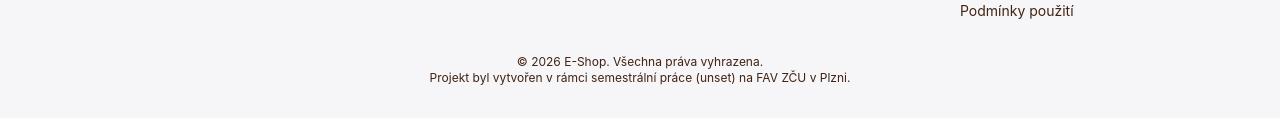
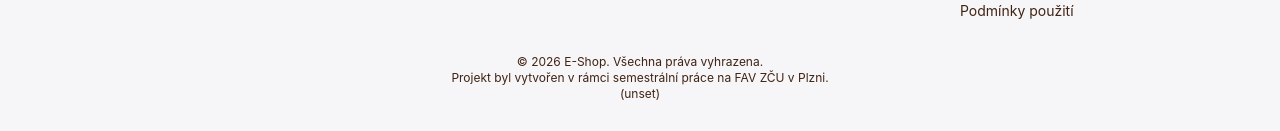
Before and after one commit to florixak/rtsoft-clothing-eshop, a React (Vite) app: page / in a window 1280 px wide. Shown: the part 1984-2115 px from the top of the page. Built offline with nearby package versions, Linux system fonts and the light colour scheme; no server answers.

Commit message:
refactor: move student name to a new line (#207)

```diff
--- a/src/components/layout/footer.tsx
+++ b/src/components/layout/footer.tsx
@@ -6,6 +6,9 @@ import { useTranslation } from "react-i18next";
 
 const Footer = () => {
   const { t } = useTranslation(TRANSLATION_NAMESPACES.common);
+  const studentName = import.meta.env.VITE_STUDENT_NAME;
+  const studentId = import.meta.env.VITE_STUDENT_ID;
+
   return (
     <footer className="bg-footer text-secondary-foreground py-8 mt-12 px-12 space-y-8">
       <div className="grid grid-cols-1 sm:grid-cols-2 md:grid-cols-4 gap-8">
@@ -33,11 +36,10 @@ const Footer = () => {
             name: "E-Shop",
           })}
         </p>
+        <p>{t("footer.project")}</p>
         <p>
-          {t("footer.project", {
-            studentName: import.meta.env.VITE_STUDENT_NAME,
-            studentId: import.meta.env.VITE_STUDENT_ID,
-          })}
+          {studentName ? `${studentName}` : ""}
+          {studentId ? ` (${studentId})` : ""}
         </p>
       </div>
     </footer>
--- a/src/locales/cs/common.json
+++ b/src/locales/cs/common.json
@@ -37,7 +37,7 @@
   },
   "footer": {
     "description": "Popis obchodu",
-    "project": "Projekt byl vytvořen v rámci semestrální práce {{studentName}} ({{studentId}}) na FAV ZČU v Plzni.",
+    "project": "Projekt byl vytvořen v rámci semestrální práce na FAV ZČU v Plzni.",
     "shop": {
       "title": "Obchod",
       "products": "Produkty",
```
